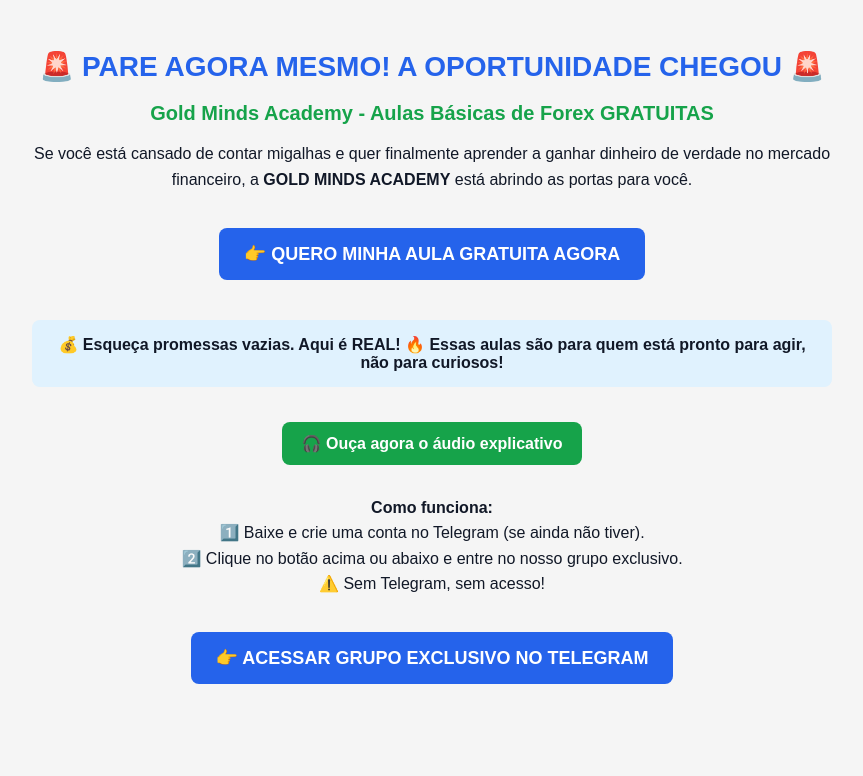
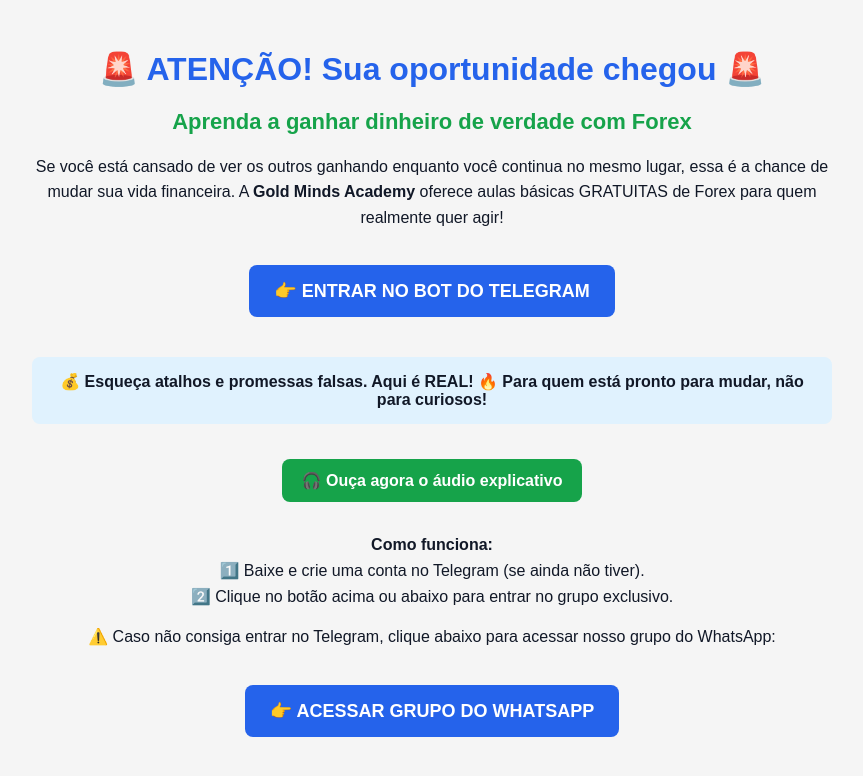
Before and after one commit to communityforex/Gold-Minds, a plain HTML site: page index.html in a window 1280 px wide. Shown: the whole page, without its empty margins (208-1071 px from the left). Drawn offline with Linux system fonts and the light colour scheme.

Commit message:
index.html

```diff
--- a/index.html
+++ b/index.html
@@ -3,7 +3,7 @@
 <head>
   <meta charset="UTF-8">
   <meta name="viewport" content="width=device-width, initial-scale=1.0">
-  <title>Gold Minds Academy - Aulas de Forex</title>
+  <title>Gold Minds Academy - Transforme sua vida financeira</title>
   <style>
     body {
       font-family: Arial, sans-serif;
@@ -22,13 +22,13 @@
 
     h1 {
       color: #2563EB; /* azul primário */
-      font-size: 28px;
+      font-size: 32px;
       margin-top: 30px;
     }
 
     h2 {
       color: #16A34A; /* verde secundário */
-      font-size: 20px;
+      font-size: 22px;
       margin-top: 10px;
     }
 
@@ -79,39 +79,52 @@
 </head>
 <body>
   <div class="container">
-    <h1>🚨 PARE AGORA MESMO! A OPORTUNIDADE CHEGOU 🚨</h1>
-    <h2>Gold Minds Academy - Aulas Básicas de Forex GRATUITAS</h2>
+    <h1>🚨 ATENÇÃO! Sua oportunidade chegou 🚨</h1>
+    <h2>Aprenda a ganhar dinheiro de verdade com Forex</h2>
 
-    <p>Se você está cansado de contar migalhas e quer finalmente aprender a ganhar dinheiro de verdade no mercado financeiro, a <strong>GOLD MINDS ACADEMY</strong> está abrindo as portas para você.</p>
+    <p>Se você está cansado de ver os outros ganhando enquanto você continua no mesmo lugar, essa é a chance de mudar sua vida financeira.
+    A <strong>Gold Minds Academy</strong> oferece aulas básicas GRATUITAS de Forex para quem realmente quer agir!</p>
 
-    <a href="https://t.me/Gold_MindsBot" class="cta">👉 QUERO MINHA AULA GRATUITA AGORA</a>
+    <!-- Botão do Telegram -->
+    <a href="https://t.me/Gold_MindsBot" class="cta" id="telegramBtn">👉 ENTRAR NO BOT DO TELEGRAM</a>
 
     <div class="highlight">
-      💰 Esqueça promessas vazias. Aqui é REAL!
-      🔥 Essas aulas são para quem está pronto para agir, não para curiosos!
+      💰 Esqueça atalhos e promessas falsas. Aqui é REAL!
+      🔥 Para quem está pronto para mudar, não para curiosos!
     </div>
 
     <!-- Botão para tocar o áudio -->
     <button id="playAudioBtn">🎧 Ouça agora o áudio explicativo</button>
     <audio id="audioIntro">
-      <source src="audio/audio-intro.mp3" type="audio/mpeg">
+      <source src="audio-intro.mp3" type="audio/mpeg">
       Seu navegador não suporta reprodução de áudio.
     </audio>
 
     <p><strong>Como funciona:</strong><br>
     1️⃣ Baixe e crie uma conta no Telegram (se ainda não tiver).<br>
-    2️⃣ Clique no botão acima ou abaixo e entre no nosso grupo exclusivo.<br>
-    ⚠️ Sem Telegram, sem acesso!</p>
+    2️⃣ Clique no botão acima ou abaixo para entrar no grupo exclusivo.</p>
 
-    <a href="https://t.me/Gold_MindsBot" class="cta">👉 ACESSAR GRUPO EXCLUSIVO NO TELEGRAM</a>
+    <p>⚠️ Caso não consiga entrar no Telegram, clique abaixo para acessar nosso grupo do WhatsApp:</p>
+
+    <a href="https://chat.whatsapp.com/CkMM65eNUZyJNO7Vvzi0ng?mode=ems_copy_c" class="cta">👉 ACESSAR GRUPO DO WHATSAPP</a>
   </div>
 
   <script>
     const btn = document.getElementById('playAudioBtn');
     const audio = document.getElementById('audioIntro');
+    const telegramBtn = document.getElementById('telegramBtn');
 
+    // Botão de áudio
     btn.addEventListener('click', () => {
       audio.play();
+    });
+
+    // Redirecionamento alternativo caso Telegram não abra
+    telegramBtn.addEventListener('click', (e) => {
+      setTimeout(() => {
+        // Após 5 segundos, abre grupo do WhatsApp caso o usuário não consiga abrir o Telegram
+        window.open("https://chat.whatsapp.com/CkMM65eNUZyJNO7Vvzi0ng?mode=ems_copy_c", "_blank");
+      }, 5000); // 5 segundos de delay
     });
   </script>
 </body>
```
